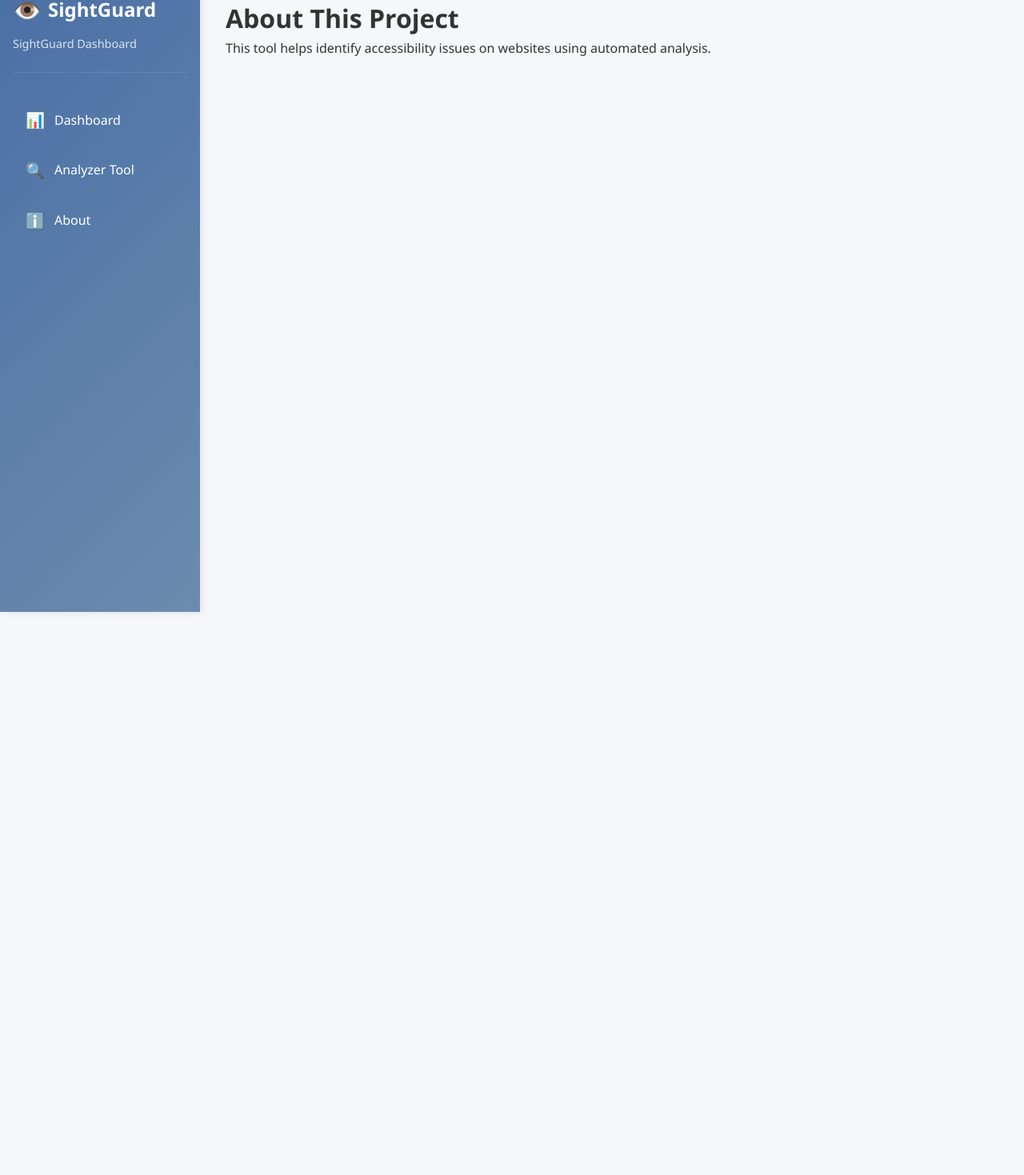
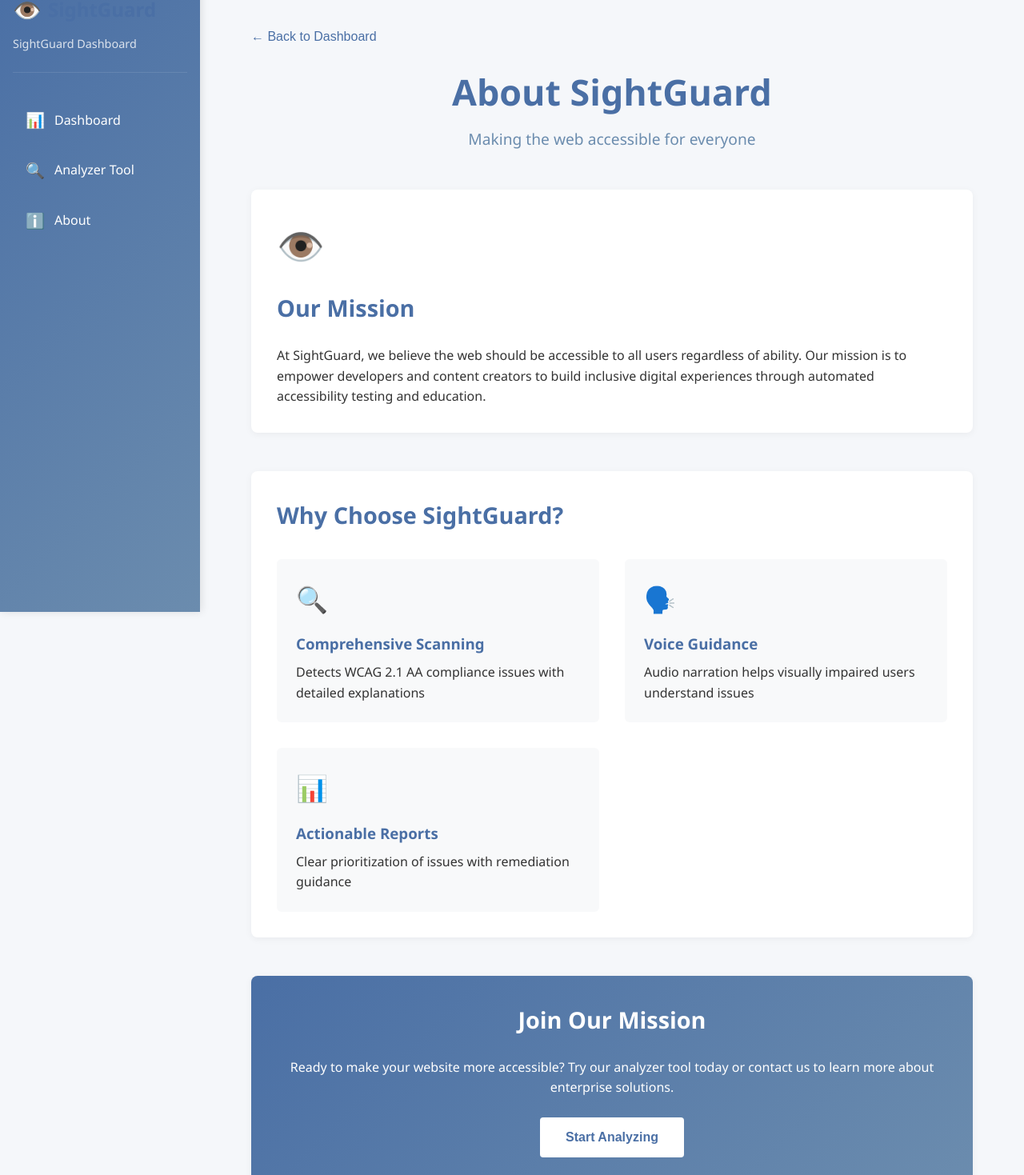
Before and after one commit to saanvi2233/access-whiz-client, a React (Create React App) app: page /about in a window 1280 px wide. Shown: the part 35-1504 px from the top of the page at 80% size. Before the commit the page ends 800 px from the top, so only its background shows below. Built offline with nearby package versions, Linux system fonts and the light colour scheme.

Commit message:
about.js

```diff
--- a/src/pages/About.jsx
+++ b/src/pages/About.jsx
@@ -1,11 +1,87 @@
-// client/src/pages/About.jsx
 import React from 'react';
+import { useNavigate } from 'react-router-dom';
+import '../style/about.css';
 
 function About() {
+  const navigate = useNavigate();
+
   return (
-    <div>
-      <h1>About This Project</h1>
-      <p>This tool helps identify accessibility issues on websites using automated analysis.</p>
+    <div className="about-container">
+      <button className="back-button" onClick={() => navigate('/')}>
+        ← Back to Dashboard
+      </button>
+
+      <div className="about-header">
+        <h1>About SightGuard</h1>
+        <p className="tagline">Making the web accessible for everyone</p>
+      </div>
+
+      <div className="about-content">
+        <section className="mission-section">
+          <div className="section-icon">👁️</div>
+          <h2>Our Mission</h2>
+          <p>
+            At SightGuard, we believe the web should be accessible to all users regardless of ability.
+            Our mission is to empower developers and content creators to build inclusive digital experiences
+            through automated accessibility testing and education.
+          </p>
+        </section>
+
+        <section className="features-section">
+          <h2>Why Choose SightGuard?</h2>
+          <div className="features-grid">
+            <div className="feature-card">
+              <div className="feature-icon">🔍</div>
+              <h3>Comprehensive Scanning</h3>
+              <p>Detects WCAG 2.1 AA compliance issues with detailed explanations</p>
+            </div>
+            <div className="feature-card">
+              <div className="feature-icon">🗣️</div>
+              <h3>Voice Guidance</h3>
+              <p>Audio narration helps visually impaired users understand issues</p>
+            </div>
+            <div className="feature-card">
+              <div className="feature-icon">📊</div>
+              <h3>Actionable Reports</h3>
+              <p>Clear prioritization of issues with remediation guidance</p>
+            </div>
+          </div>
+        </section>
+
+        {/* <section className="team-section">
+          <h2>Our Story</h2>
+          <p>
+            Founded in 2023, SightGuard was created by a team of developers who saw firsthand how inaccessible
+            websites create barriers for people with disabilities. What started as a class project has grown into
+            a mission-driven tool used by hundreds of organizations to improve their digital accessibility.
+          </p>
+          <div className="values-list">
+            <div className="value-item">
+              <h3>Inclusion</h3>
+              <p>We design for all abilities and learning styles</p>
+            </div>
+            <div className="value-item">
+              <h3>Innovation</h3>
+              <p>Continually improving our detection algorithms</p>
+            </div>
+            <div className="value-item">
+              <h3>Integrity</h3>
+              <p>Honest, transparent reporting you can trust</p>
+            </div>
+          </div>
+        </section> */}
+
+        <section className="cta-section">
+          <h2>Join Our Mission</h2>
+          <p>
+            Ready to make your website more accessible? Try our analyzer tool today or contact us to learn more
+            about enterprise solutions.
+          </p>
+          <button className="cta-button" onClick={() => navigate('/')}>
+            Start Analyzing
+          </button>
+        </section>
+      </div>
     </div>
   );
 }
--- /dev/null
+++ b/src/style/about.css
@@ -0,0 +1,172 @@
+/* Base Styles */
+:root {
+  --primary-color: #4a6fa5;
+  --secondary-color: #6b8cae;
+  --accent-color: #ff7e5f;
+  --light-color: #f8f9fa;
+  --dark-color: #343a40;
+}
+
+.about-container {
+  max-width: 1200px;
+  margin: 0 auto;
+  padding: 2rem;
+  font-family: 'Segoe UI', Tahoma, Geneva, Verdana, sans-serif;
+  color: #333;
+}
+
+.back-button {
+  background: none;
+  border: none;
+  color: var(--primary-color);
+  font-size: 1rem;
+  cursor: pointer;
+  padding: 0.5rem 0;
+  display: inline-flex;
+  align-items: center;
+  margin-bottom: 1rem;
+}
+
+.back-button:hover {
+  text-decoration: underline;
+}
+
+/* Header Section */
+.about-header {
+  text-align: center;
+  margin-bottom: 3rem;
+}
+
+.about-header h1 {
+  font-size: 2.8rem;
+  color: var(--primary-color);
+  margin-bottom: 0.5rem;
+}
+
+.tagline {
+  font-size: 1.2rem;
+  color: var(--secondary-color);
+  font-weight: 500;
+}
+
+/* Content Sections */
+.about-content {
+  display: flex;
+  flex-direction: column;
+  gap: 3rem;
+}
+
+section {
+  padding: 2rem;
+  background: white;
+  border-radius: 8px;
+  box-shadow: 0 2px 10px rgba(0, 0, 0, 0.05);
+}
+
+.section-icon {
+  font-size: 3rem;
+  margin-bottom: 1rem;
+}
+
+h2 {
+  color: var(--primary-color);
+  margin-bottom: 1.5rem;
+  font-size: 1.8rem;
+}
+
+/* Features Grid */
+.features-grid {
+  display: grid;
+  grid-template-columns: repeat(auto-fit, minmax(300px, 1fr));
+  gap: 2rem;
+  margin-top: 2rem;
+}
+
+.feature-card {
+  background: var(--light-color);
+  padding: 1.5rem;
+  border-radius: 6px;
+  transition: transform 0.3s ease;
+}
+
+.feature-card:hover {
+  transform: translateY(-5px);
+}
+
+.feature-icon {
+  font-size: 2rem;
+  margin-bottom: 1rem;
+}
+
+.feature-card h3 {
+  color: var(--primary-color);
+  margin-bottom: 0.5rem;
+}
+
+/* Values List */
+.values-list {
+  display: grid;
+  grid-template-columns: repeat(auto-fit, minmax(250px, 1fr));
+  gap: 1.5rem;
+  margin-top: 2rem;
+}
+
+.value-item {
+  padding: 1.5rem;
+  background: rgba(74, 111, 165, 0.05);
+  border-radius: 6px;
+}
+
+.value-item h3 {
+  color: var(--primary-color);
+  margin-bottom: 0.5rem;
+}
+
+/* CTA Section */
+.cta-section {
+  text-align: center;
+  background: linear-gradient(135deg, var(--primary-color), var(--secondary-color));
+  color: white;
+}
+
+.cta-section h2 {
+  color: white;
+}
+
+.cta-button {
+  background: white;
+  color: var(--primary-color);
+  border: none;
+  padding: 1rem 2rem;
+  font-size: 1rem;
+  font-weight: 600;
+  border-radius: 4px;
+  cursor: pointer;
+  margin-top: 1.5rem;
+  transition: all 0.3s ease;
+}
+
+.cta-button:hover {
+  background: rgba(255, 255, 255, 0.9);
+  transform: translateY(-2px);
+  box-shadow: 0 4px 8px rgba(0, 0, 0, 0.1);
+}
+
+/* Responsive Design */
+@media (max-width: 768px) {
+  .about-container {
+    padding: 1rem;
+  }
+
+  .about-header h1 {
+    font-size: 2.2rem;
+  }
+
+  section {
+    padding: 1.5rem;
+  }
+
+  .features-grid, .values-list {
+    grid-template-columns: 1fr;
+  }
+}
```
